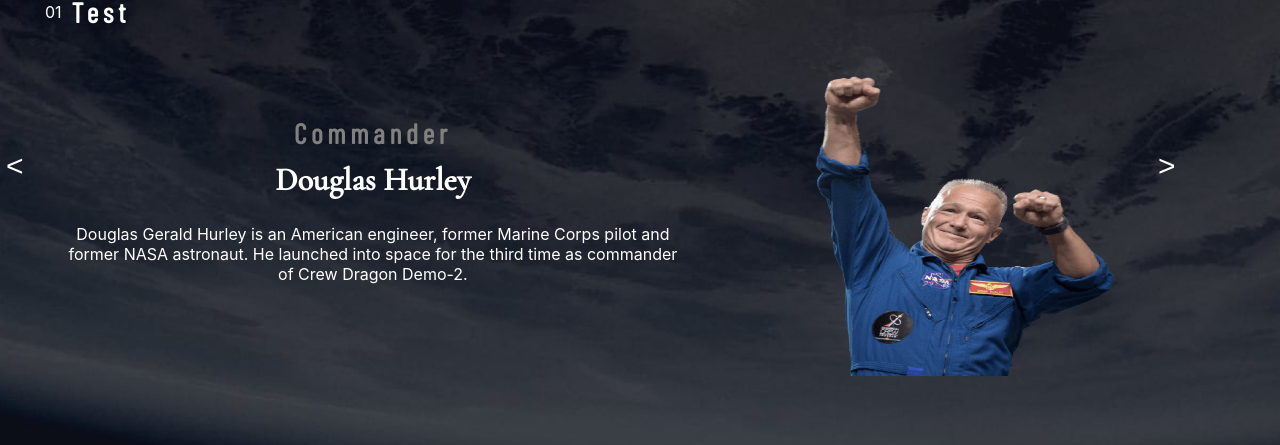
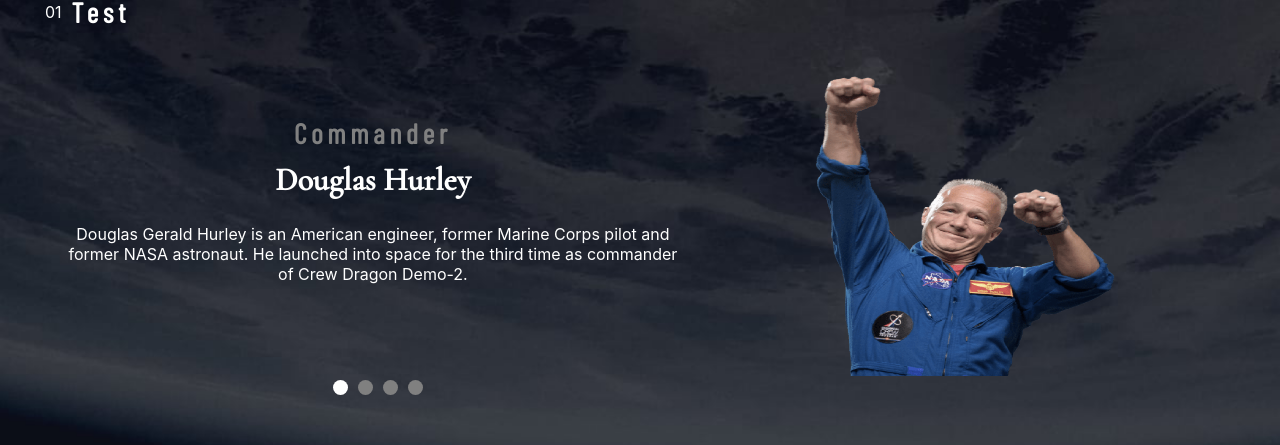
Before and after one commit to Stamwill/space-tourism, a Next.js app: page /crew in a window 1280 px wide. Shown: the part 172-617 px from the top of the page. Built offline with nearby package versions, Linux system fonts and the light colour scheme.

Commit message:
[EmblaCarousel] Add Embla

```diff
--- a/src/components/EmblaCarousel/EmblaCarousel.js
+++ b/src/components/EmblaCarousel/EmblaCarousel.js
@@ -2,44 +2,49 @@
 import PropTypes from 'prop-types'
 import { useCallback } from 'react'
 import useEmblaCarousel from 'embla-carousel-react'
+import EmblaButton from './partials'
 import classes from './EmblaCarousel.module.css'
 
 const EmblaCarousel = React.forwardRef(function EmblaCarousel(props, ref) {
-  const { className, children, ...other } = props
-  const [emblaRef, emblaApi] = useEmblaCarousel({
-    // containScroll: 'trimSnaps',
-  })
+  const { children } = props
 
-  const scrollPrev = useCallback(() => {
-    if (emblaApi) emblaApi.scrollPrev()
-  }, [emblaApi])
+  const [viewportRef, embla] = useEmblaCarousel({ skipSnaps: false })
+  const [selectedIndex, setSelectedIndex] = React.useState(0)
+  const [scrollSnaps, setScrollSnaps] = React.useState([])
 
-  const scrollNext = useCallback(() => {
-    if (emblaApi) emblaApi.scrollNext()
-  }, [emblaApi])
+  const scrollTo = useCallback((index) => embla && embla.scrollTo(index), [embla])
+
+  const onSelect = useCallback(() => {
+    if (!embla) return
+    setSelectedIndex(embla.selectedScrollSnap())
+  }, [embla, setSelectedIndex])
+
+  React.useEffect(() => {
+    if (!embla) return
+    onSelect()
+    setScrollSnaps(embla.scrollSnapList())
+    embla.on('select', onSelect)
+  }, [embla, setScrollSnaps, onSelect])
 
   return (
-    <div className={classes.root} ref={ref} {...other}>
-      <div className={classes.viewport} ref={emblaRef}>
-        <div className={classes.container}>
-          {children}
-          {/* <div className={classes.slide}>Slide 1</div>
-          <div className={classes.slide}>Slide 2</div>
-          <div className={classes.slide}>Slide 3</div> */}
+    <div className={classes.root} ref={ref}>
+      <div className={classes.viewport} ref={viewportRef}>
+        <div className={classes.container}>{children}</div>
+        <div className={classes.btn}>
+          {scrollSnaps.map((_, index) => (
+            <EmblaButton
+              key={index}
+              selected={index === selectedIndex}
+              onClick={() => scrollTo(index)}
+            />
+          ))}
         </div>
-        <button className={classes.prev} type="button" onClick={scrollPrev}>
-          {'<'}
-        </button>
-        <button className={classes.next} type="button" onClick={scrollNext}>
-          {'>'}
-        </button>
       </div>
     </div>
   )
 })
 
 EmblaCarousel.propTypes = {
-  className: PropTypes.string,
   children: PropTypes.node,
 }
 
--- a/src/components/EmblaCarousel/EmblaCarousel.module.css
+++ b/src/components/EmblaCarousel/EmblaCarousel.module.css
@@ -14,30 +14,19 @@
 .slide {
 }
 
-.prev,
-.next {
-  height: 20px;
-  width: 20px;
-  border: none;
-  font-size: 30px;
-  color: var(--white-color);
-  background-color: inherit;
-  border-radius: 50px;
-  position: absolute;
-  top: 40%;
-}
-
-.prev {
-  left: 0;
-}
-
-.next {
-  left: 90%;
+.btn {
+  display: flex;
+  justify-content: space-evenly;
+  margin: 0 auto;
+  width: 110px;
 }
 
 @media screen and (min-width: 768px) {
-  .root,
-  .container {
-    height: 86vh;
+}
+
+@media screen and (min-width: 1200px) {
+  .btn {
+    position: relative;
+    right: 15%;
   }
 }
--- /dev/null
+++ b/src/components/EmblaCarousel/partials/EmblaButton.js
@@ -0,0 +1,19 @@
+import React from 'react'
+import PropTypes from 'prop-types'
+import clsx from 'clsx'
+import classes from './EmblaButton.module.css'
+
+const EmblaButton = ({ selected, onClick }) => (
+  <button
+    className={clsx(classes.button, { [classes.isSelected]: selected })}
+    type="button"
+    onClick={onClick}
+  />
+)
+
+EmblaButton.propTypes = {
+  selected: PropTypes.bool,
+  onClick: PropTypes.func,
+}
+
+export default EmblaButton
--- /dev/null
+++ b/src/components/EmblaCarousel/partials/EmblaButton.module.css
@@ -0,0 +1,12 @@
+.button {
+  border: none;
+  background-color: gray;
+  height: 15px;
+  width: 15px;
+  border-radius: 50px;
+  transition: all 0.7s;
+}
+
+.isSelected {
+  background-color: white;
+}
--- /dev/null
+++ b/src/components/EmblaCarousel/partials/index.js
@@ -0,0 +1 @@
+export { default } from './EmblaButton'
```
